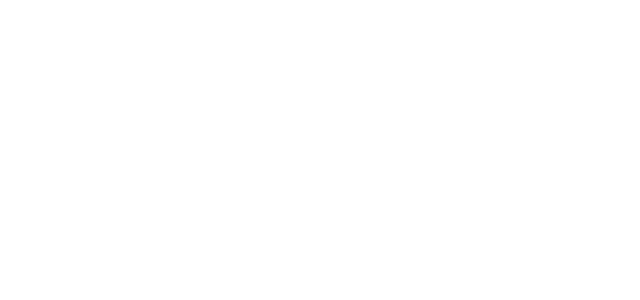
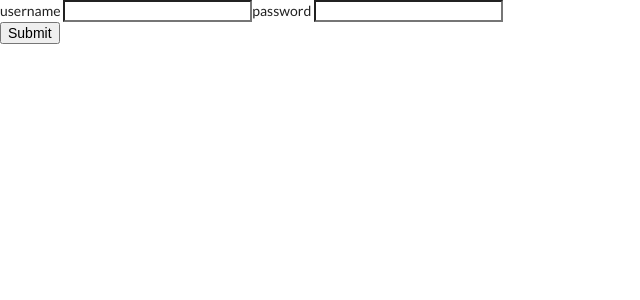
Before and after one commit to mariogmazza/mooveeup, a React (Create React App) app in the folder client/: page /register in a window 1280 px wide. Shown: the top 300 px of the page, without its empty margins (0-640 px from the left). Built offline with nearby package versions, Linux system fonts and the light colour scheme.

Commit message:
working with AuthPage login and Redirect

```diff
--- a/client/src/app/App.jsx
+++ b/client/src/app/App.jsx
@@ -1,14 +1,13 @@
 import React from 'react';
 import GetRandomMovie from '../container/pages/optionsPage/GetRandomMovie';
-// import FinalDisplay from '../container/pages/chosenMovieDisplay/FinalDisplay'
-import { BrowserRouter as Router, Route, Switch } from 'react-router-dom'
-
+import { Route, Switch, withRouter } from 'react-router-dom'
+import {connect} from 'react-redux'
 import configureStore from '../redux/store/configureStore';
 import { setCurrentUser, setToken } from '../redux/actions/authAction';
 import { addError } from '../redux/actions/errorAction';
 import decode from 'jwt-decode';
 
-import Auth from '../components/Auth/Auth';
+import AuthPage from '../container/pages/AuthPage/Authpage';
 
 const store = configureStore();
 
@@ -22,20 +21,21 @@
   }
 }
 
-const LoginAuth=()=>{
-  return <Auth authType={'login'} />
-}
+const mapState=state=>({
+  auth:state.auth
+})
 
-const App = () => {
+
+const App = ({auth}) => {
 
     return (
-      <Router>
         <Switch >
           <Route exact path='/' component={GetRandomMovie} />
-          <Route path='/authTest' component={LoginAuth} />
+          <Route exact path='/login' render={()=><AuthPage authType='login' isAuthenticated={auth.isAuthenticated}  />} />
+          <Route exact path='/register' render={()=><AuthPage authType='register' isAuthenticated={auth.isAuthenticated} />} />
+
         </Switch>
-      </Router>
     );
   }
 
-export default App;
+export default withRouter(connect(mapState)(App));
--- a/client/src/components/Auth/Auth.jsx
+++ b/client/src/components/Auth/Auth.jsx
@@ -43,7 +43,7 @@
     return (
       <div>
         <form className="form" onSubmit={this.handleSubmit}>
-          <label className="form-label" for="username">
+          <label className="form-label" htmlFor="username">
             username{" "}
           </label>
           <input
@@ -54,7 +54,7 @@
             autoComplete="off"
             className="form-input"
           />
-          <label className="form-label" for="password">
+          <label className="form-label" htmlFor="password">
             password{" "}
           </label>
           <input
--- /dev/null
+++ b/client/src/container/pages/AuthPage/Authpage.jsx
@@ -0,0 +1,19 @@
+import React from 'react';
+import { Redirect } from 'react-router-dom'
+
+import Auth from '../../../components/Auth/Auth';
+import ErrorMessage from '../../../components/Auth/ErrorMessage';
+
+
+const Authpage = ({ authType, isAuthenticated }) => {
+    if(isAuthenticated) return <Redirect to='/' />
+  return (
+    <div>
+        <ErrorMessage />
+        <Auth authType={authType} />
+
+    </div>
+  )
+}
+
+export default Authpage
--- a/client/src/index.js
+++ b/client/src/index.js
@@ -3,6 +3,8 @@
 // import "./index.css";
 import registerServiceWorker from "./registerServiceWorker";
 import  configureStore  from "./redux/store/configureStore";
+import { BrowserRouter as Router } from 'react-router-dom';
+
 import App from "./app/App";
 import { Provider } from "react-redux";
 
@@ -12,7 +14,9 @@
 
 ReactDOM.render(
   <Provider store={store}>
-    <App />
+    <Router>
+       <App />
+   </Router>
   </Provider>,
   document.getElementById("root")
 );
```
Also changed, not shown: client/src/container/pages/HomePage/HomePage.jsx (added, +11 -0 lines).
